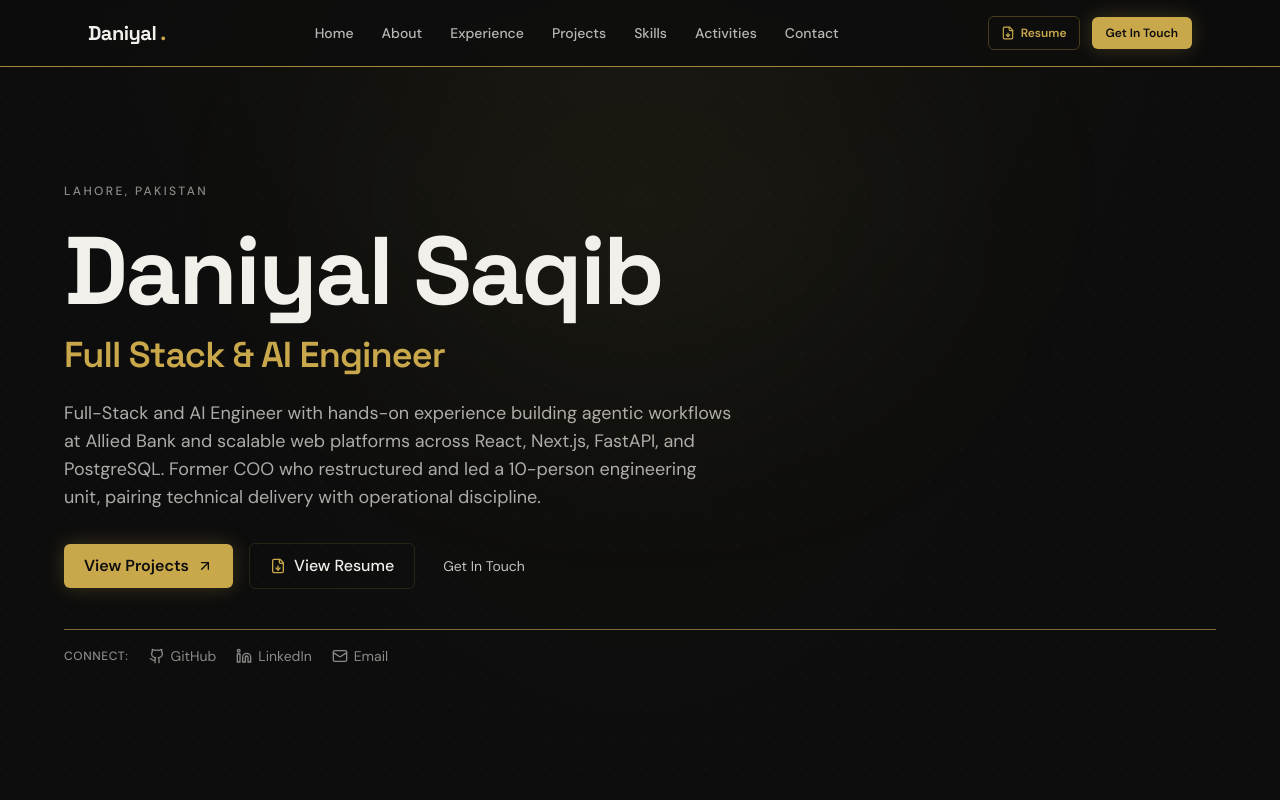
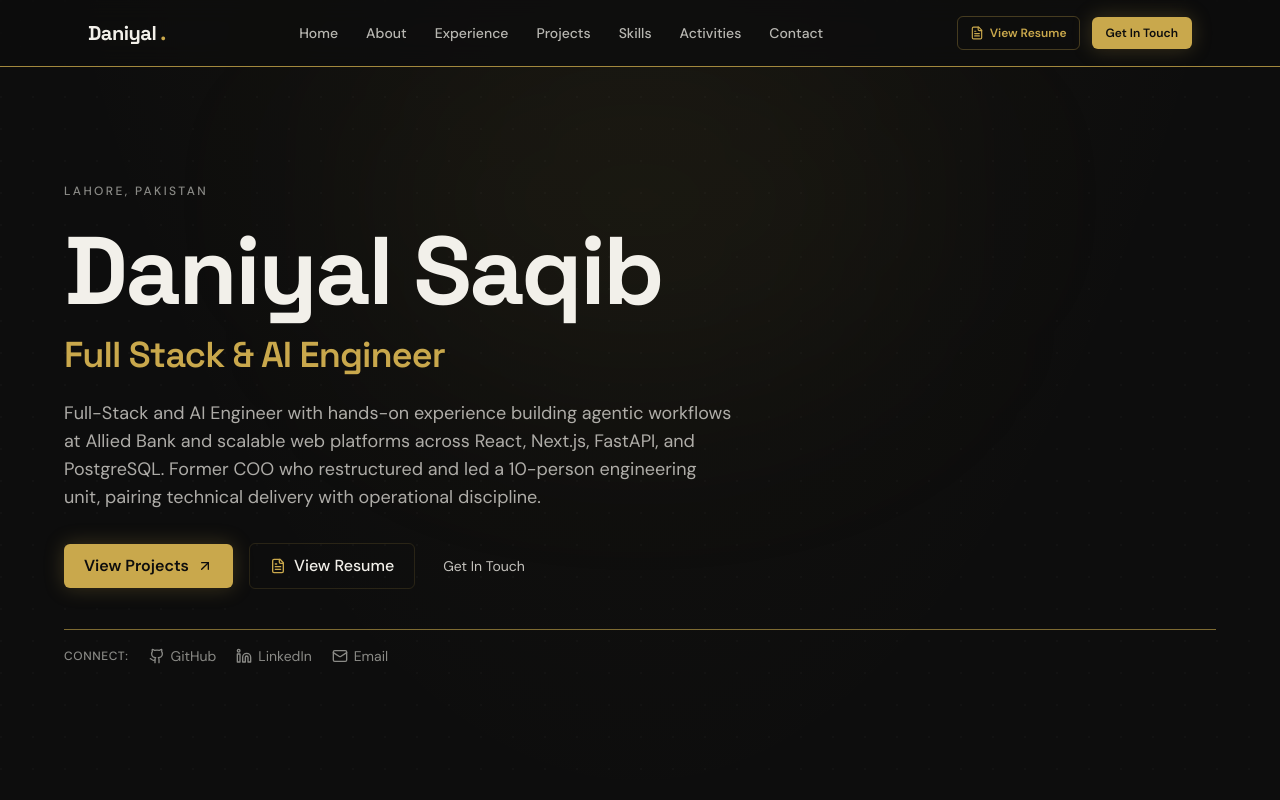
Before and after one commit to daniyalsaqib/daniyal-portfolio, a React (Vite) app: page / in a window 1280 px wide. Shown: the top 800 px of the page. Built offline with nearby package versions, Linux system fonts and the light colour scheme.

Commit message:
Refine resume links and add custom favicon

```diff
--- a/index.html
+++ b/index.html
@@ -3,6 +3,7 @@
   <head>
     <meta charset="UTF-8" />
     <meta name="viewport" content="width=device-width, initial-scale=1.0" />
+    <link rel="icon" type="image/svg+xml" href="/favicon.svg" />
     <title>Daniyal Saqib — Full Stack &amp; AI Engineer</title>
     <meta
       name="description"
--- a/src/components/ContactSection.tsx
+++ b/src/components/ContactSection.tsx
@@ -1,5 +1,5 @@
 import { useState } from 'react';
-import { Mail, MessageSquare, Phone, Copy, Check, Linkedin, Github, FileDown } from 'lucide-react';
+import { Mail, MessageSquare, Phone, Copy, Check, Linkedin, Github, FileText } from 'lucide-react';
 import { RESUME_URL } from '../config';
 
 const ContactSection = () => {
@@ -113,8 +113,8 @@ const ContactSection = () => {
               rel="noopener noreferrer"
               className="w-full flex items-center justify-center gap-2 p-3 rounded-md border border-border/80 text-foreground/80 hover:border-gold/50 hover:text-gold transition-colors text-xs font-medium"
             >
-              <FileDown className="w-4 h-4 text-gold" />
-              <span>View Resume (PDF)</span>
+              <FileText className="w-4 h-4 text-gold" />
+              <span>View Resume</span>
             </a>
           </div>
 
--- a/src/components/Footer.tsx
+++ b/src/components/Footer.tsx
@@ -1,4 +1,4 @@
-import { ArrowUp, FileDown, Github, Linkedin, Mail } from 'lucide-react';
+import { ArrowUp, FileText, Github, Linkedin, Mail } from 'lucide-react';
 import { RESUME_URL } from '../config';
 
 const Footer = () => {
@@ -38,7 +38,7 @@ const Footer = () => {
             rel="noopener noreferrer"
             className="hover:text-gold transition-colors flex items-center gap-1"
           >
-            <FileDown className="w-3.5 h-3.5" />
+            <FileText className="w-3.5 h-3.5" />
             <span>Resume</span>
           </a>
           <a
--- a/src/components/HeroSection.tsx
+++ b/src/components/HeroSection.tsx
@@ -1,4 +1,4 @@
-import { FileDown, ArrowUpRight, Github, Linkedin, Mail } from 'lucide-react';
+import { FileText, ArrowUpRight, Github, Linkedin, Mail } from 'lucide-react';
 import { RESUME_URL } from '../config';
 
 const HeroSection = () => {
@@ -41,7 +41,7 @@ const HeroSection = () => {
             className="btn-secondary group"
             title="Daniyal Saqib's Resume"
           >
-            <FileDown className="w-4 h-4 text-gold group-hover:scale-110 transition-transform duration-200" />
+            <FileText className="w-4 h-4 text-gold group-hover:scale-110 transition-transform duration-200" />
             <span>View Resume</span>
           </a>
           <a href="#contact" className="btn-ghost px-3 py-2">
--- a/src/components/Navigation.tsx
+++ b/src/components/Navigation.tsx
@@ -1,5 +1,5 @@
 import { useState } from 'react';
-import { Menu, X, FileDown, ArrowUpRight } from 'lucide-react';
+import { Menu, X, FileText, ArrowUpRight } from 'lucide-react';
 import { RESUME_URL } from '../config';
 
 const links = [
@@ -46,8 +46,8 @@ const Navigation = () => {
             className="inline-flex items-center gap-1.5 text-xs font-semibold px-3 py-2 rounded-md border border-gold/30 text-gold hover:bg-gold/10 hover:border-gold transition-all duration-200"
             title="Daniyal's Resume"
           >
-            <FileDown className="w-3.5 h-3.5" />
-            <span>Resume</span>
+            <FileText className="w-3.5 h-3.5" />
+            <span>View Resume</span>
           </a>
           <a href="#contact" className="btn-primary text-xs py-2 px-3.5">
             Get In Touch
@@ -62,8 +62,8 @@ const Navigation = () => {
             rel="noopener noreferrer"
             className="inline-flex items-center gap-1 text-xs font-medium px-2.5 py-1.5 rounded border border-gold/30 text-gold"
           >
-            <FileDown className="w-3 h-3" />
-            <span>CV</span>
+            <FileText className="w-3 h-3" />
+            <span>Resume</span>
           </a>
           <button
             onClick={() => setMobileOpen(!mobileOpen)}
@@ -99,7 +99,7 @@ const Navigation = () => {
               onClick={() => setMobileOpen(false)}
               className="btn-secondary w-full justify-center text-sm py-2.5"
             >
-              <FileDown className="w-4 h-4 text-gold" />
+              <FileText className="w-4 h-4 text-gold" />
               View Resume
             </a>
             <a
```
Also changed, not shown: public/favicon.svg (added).
